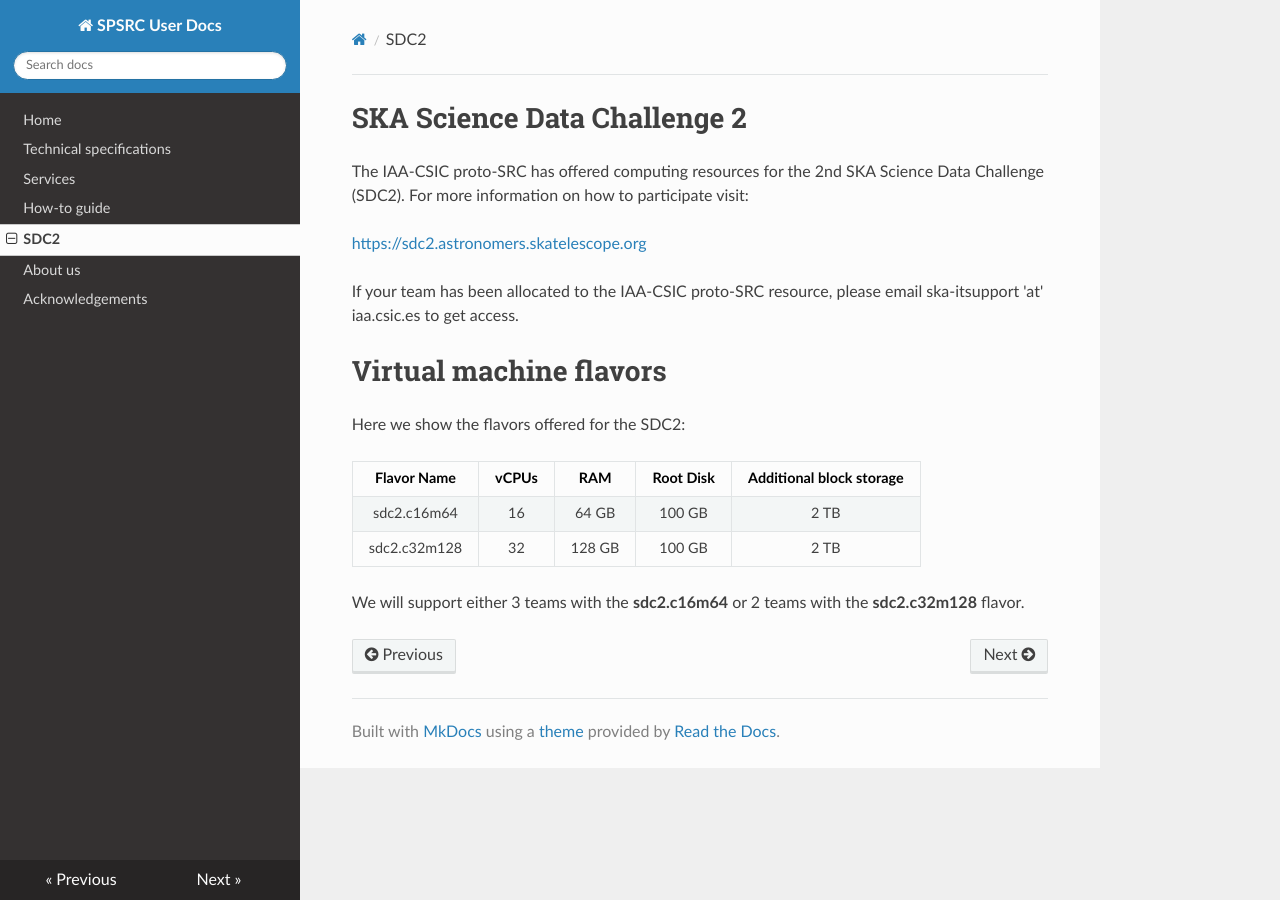
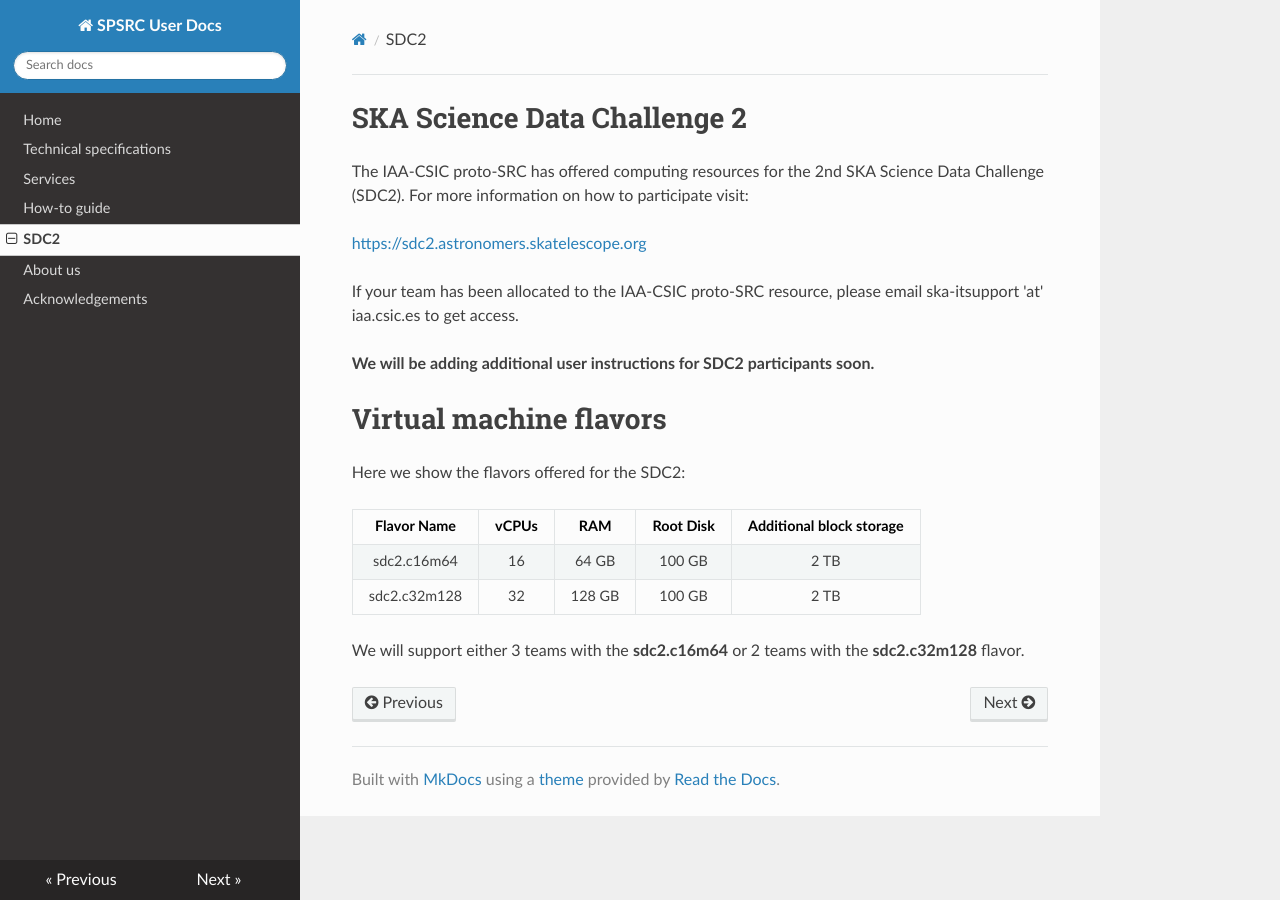
Before and after one commit to espsrc/spsrc_user_docs, an MkDocs documentation site: the page built from docs/sdc2.md, in a window 1280 px wide. Built offline with MkDocs 1.6.1, drawn with Linux system fonts in a browser that asks for light colours; nearby versions of some CDN libraries.

Commit message:
Update sdc2.md

```diff
--- a/docs/sdc2.md
+++ b/docs/sdc2.md
@@ -5,7 +5,10 @@ For more information on how to participate visit:
 
 [https://sdc2.astronomers.skatelescope.org](https://sdc2.astronomers.skatelescope.org)
 
-If your team has been allocated to the IAA-CSIC proto-SRC resource, please email ska-itsupport 'at' iaa.csic.es to get access.
+If your team has been allocated to the IAA-CSIC proto-SRC resource, please email ska-itsupport 'at'
+iaa.csic.es to get access.
+
+**We will be adding additional user instructions for SDC2 participants soon.**
 
 # Virtual machine flavors
 
@@ -16,5 +19,4 @@ Here we show the flavors offered for the SDC2:
 | sdc2.c16m64  | 16    | 64 GB  | 100 GB | 2 TB |
 | sdc2.c32m128 | 32    | 128 GB | 100 GB | 2 TB |
 
-We will support either 3 teams with the **sdc2.c16m64**
-or 2 teams with the **sdc2.c32m128** flavor.
+We will support either 3 teams with the **sdc2.c16m64** or 2 teams with the **sdc2.c32m128** flavor.
```
